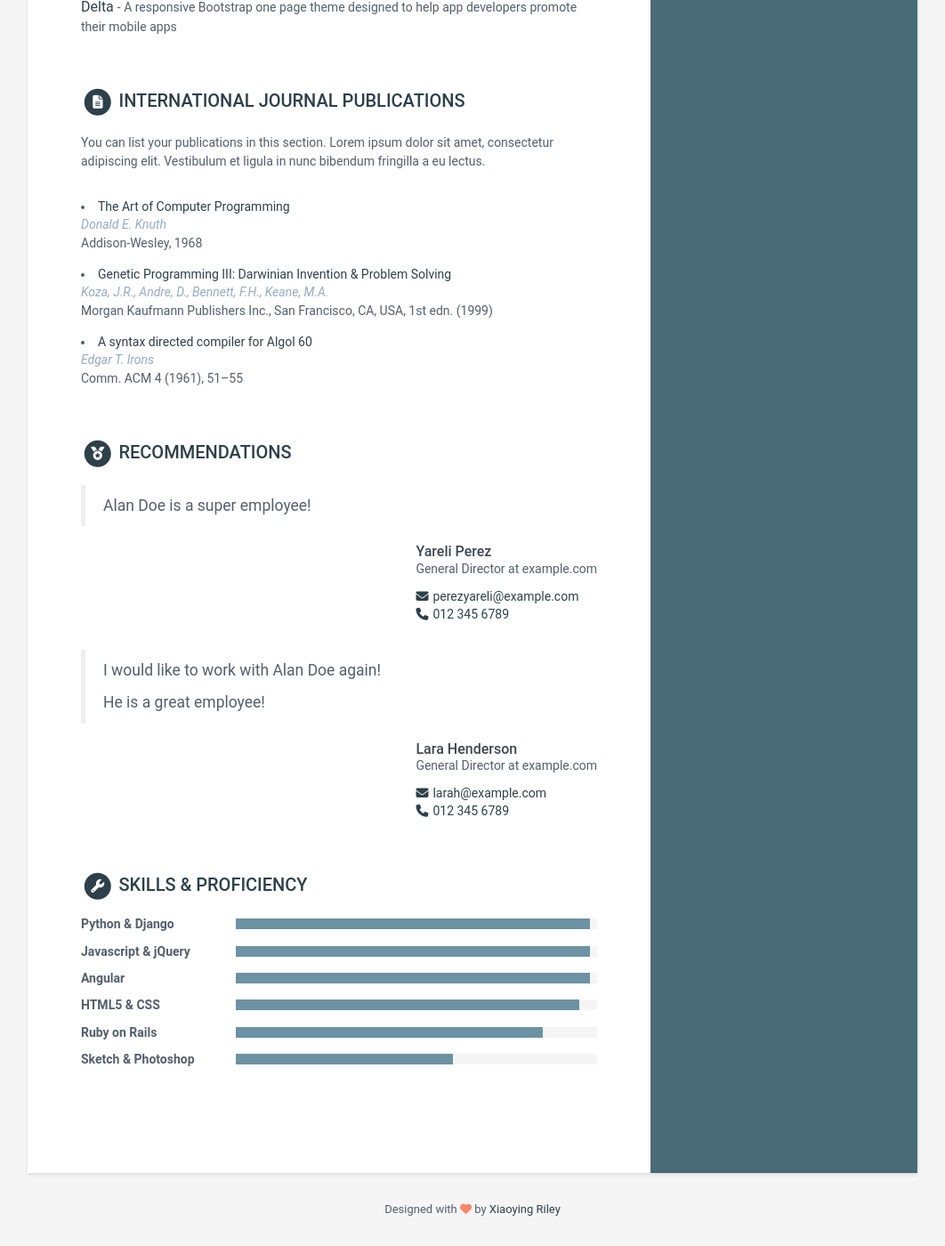
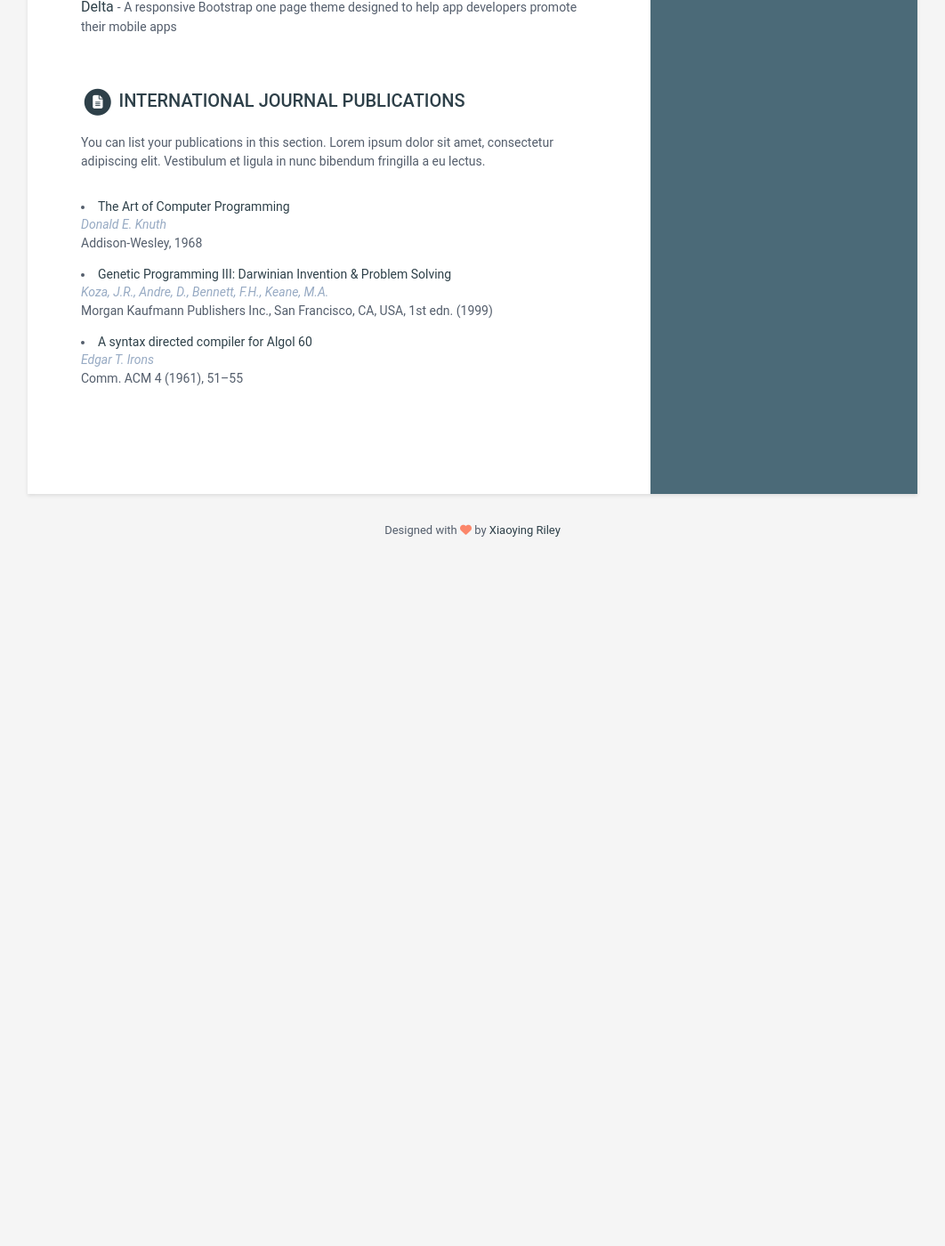
Before and after one commit to LaonHJS/jaeseokhuh.github.io, a Jekyll site: the page built from index.html, in a window 1280 px wide and 1400 px high, scrolled down 1930 px. Shown: the whole window at 89% size, without its empty margins (109-1171 px from the left). Built offline with Jekyll 4.4.1, drawn with Linux system fonts in a browser that asks for light colours; after the commit the page ends 2567 px from its top, so only the background shows below that.

Commit message:
Update data.yml

```diff
--- a/_data/data.yml
+++ b/_data/data.yml
@@ -215,45 +215,5 @@ publications:
     authors: Edgar T. Irons
     conference: "Comm. ACM 4 (1961), 51–55"
 
-recommendations:
-  title: Recommendations
-  list:
-  - person: Yareli Perez
-    email: perezyareli@example.com
-    phone: 012 345 6789
-    role: General Director at example.com
-    recommendation: |
-      Alan Doe is a super employee!
-  - person: Lara Henderson
-    email: larah@example.com
-    phone: 012 345 6789
-    role: General Director at example.com
-    recommendation: |
-      I would like to work with Alan Doe again!
-
-      He is a great employee!
-
-skills:
-  title: Skills &amp; Proficiency
-
-  toolset:
-  - name: Python & Django
-    level: 98%
-
-  - name: Javascript & jQuery
-    level: 98%
-
-  - name: Angular
-    level: 98%
-
-  - name: HTML5 & CSS
-    level: 95%
-
-  - name: Ruby on Rails
-    level: 85%
-
-  - name: Sketch & Photoshop
-    level: 60%
-
 footer: >
   Designed with <i class="fas fa-heart"></i> by <a href="http://themes.3rdwavemedia.com" target="_blank" rel="nofollow">Xiaoying Riley</a>
```
